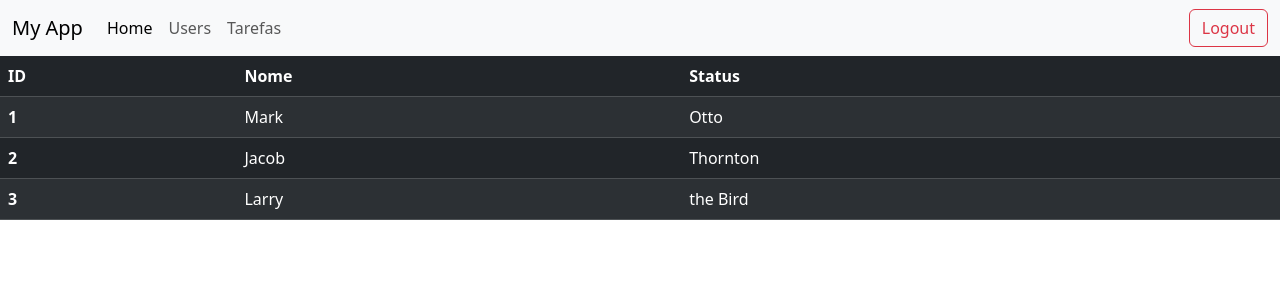
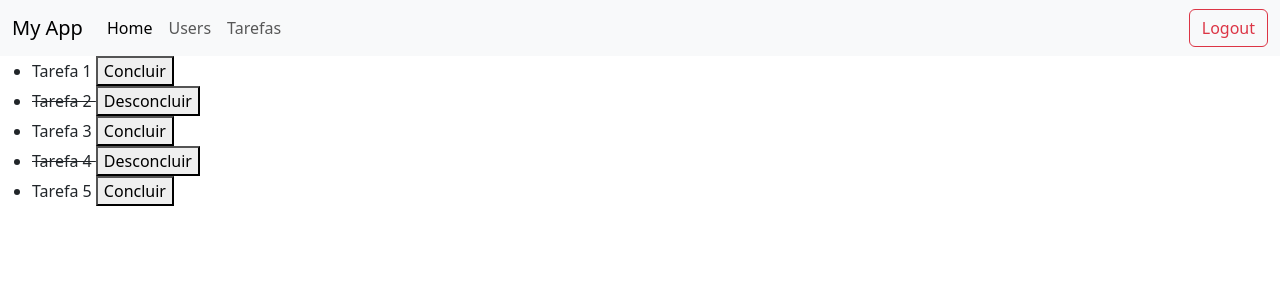
Before and after one commit to leorossiio/crud-app, an Angular app: page /app/tarefas in a window 1280 px wide. Shown: the top 300 px of the page. Built offline with nearby package versions, Linux system fonts and the light colour scheme.

Commit message:
Aplicação da funcionalidade para, a lista de tarefas, com o botão concluir

```diff
--- a/src/app/pages/tarefas/tarefas.component.html
+++ b/src/app/pages/tarefas/tarefas.component.html
@@ -1,30 +1,6 @@
-<table class="table table-striped table-dark">
-    <thead>
-      <tr>
-        <th scope="col">ID</th>
-        <th scope="col">Nome</th>
-        <th scope="col">Status</th>
-
-      </tr>
-    </thead>
-    <tbody>
-      <tr>
-        <th scope="row">1</th>
-        <td>Mark</td>
-        <td>Otto</td>
-
-      </tr>
-      <tr>
-        <th scope="row">2</th>
-        <td>Jacob</td>
-        <td>Thornton</td>
-
-      </tr>
-      <tr>
-        <th scope="row">3</th>
-        <td>Larry</td>
-        <td>the Bird</td>
-
-      </tr>
-    </tbody>
-  </table>
+<ul>
+  <li *ngFor="let task of task" [ngStyle]="{ 'text-decoration': task.completo ? 'line-through' : 'none' }">
+    {{ task.description }}
+    <button (click)="botaoConcluir(task)">{{ task.completo ? 'Desconcluir' : 'Concluir' }}</button>
+  </li>
+</ul>
--- a/src/app/pages/tarefas/tarefas.component.ts
+++ b/src/app/pages/tarefas/tarefas.component.ts
@@ -7,4 +7,15 @@ import { Component } from '@angular/core';
 })
 export class TarefasComponent {
 
+  task = [
+    { description: 'Tarefa 1', completo: false },
+    { description: 'Tarefa 2', completo: true },
+    { description: 'Tarefa 3', completo: false },
+    { description: 'Tarefa 4', completo: true },
+    { description: 'Tarefa 5', completo: false }
+  ];
+
+  botaoConcluir(task: any){
+    task.completo = !task.completo;
+  }
 }
```
